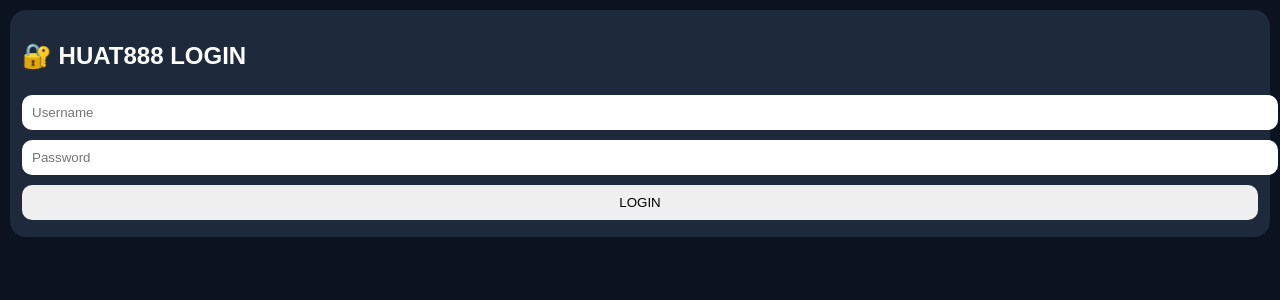
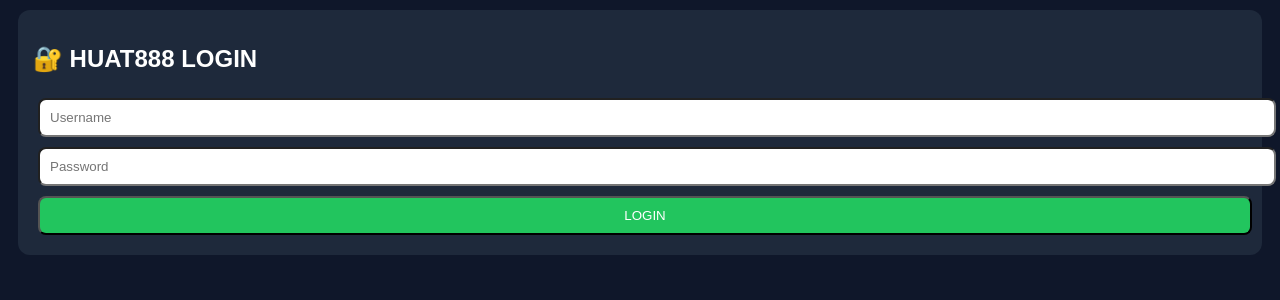
Before and after one commit to cyi072907-cpu/finance-systemi, a Flask app: page / in a window 1280 px wide. Shown: the top 300 px of the page. Run offline with Flask 3, Linux system fonts and the light colour scheme.

Commit message:
更新 style.css

```diff
--- a/static/style.css
+++ b/static/style.css
@@ -1,21 +1,5 @@
-body{
-    margin:0;
-    font-family:Arial;
-    background:#0b1220;
-    color:white;
-}
-
-.card{
-    margin:10px;
-    padding:12px;
-    background:#1e293b;
-    border-radius:16px;
-}
-
-input,select,button{
-    width:100%;
-    padding:10px;
-    margin:5px 0;
-    border-radius:10px;
-    border:none;
-}
+body{background:#0f172a;color:white;font-family:Arial}
+.card{background:#1e293b;padding:15px;border-radius:12px;margin:10px}
+input,select,button{width:100%;padding:10px;margin:5px;border-radius:8px}
+button{background:#22c55e;color:white}
+table{width:100%;font-size:12px}
```
